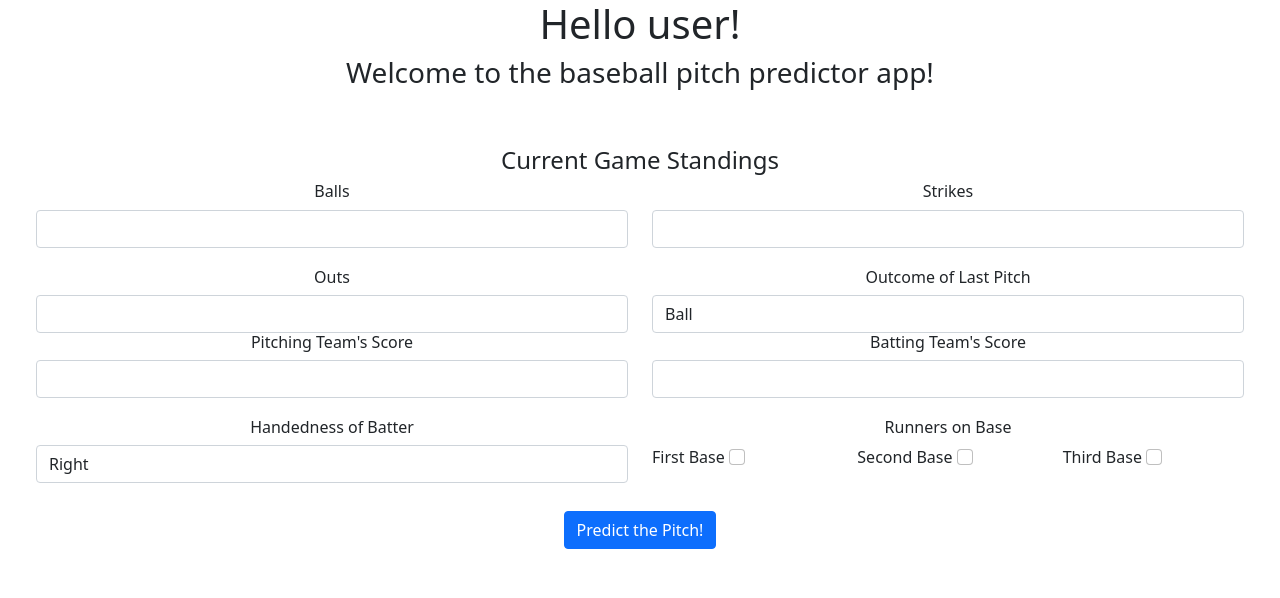
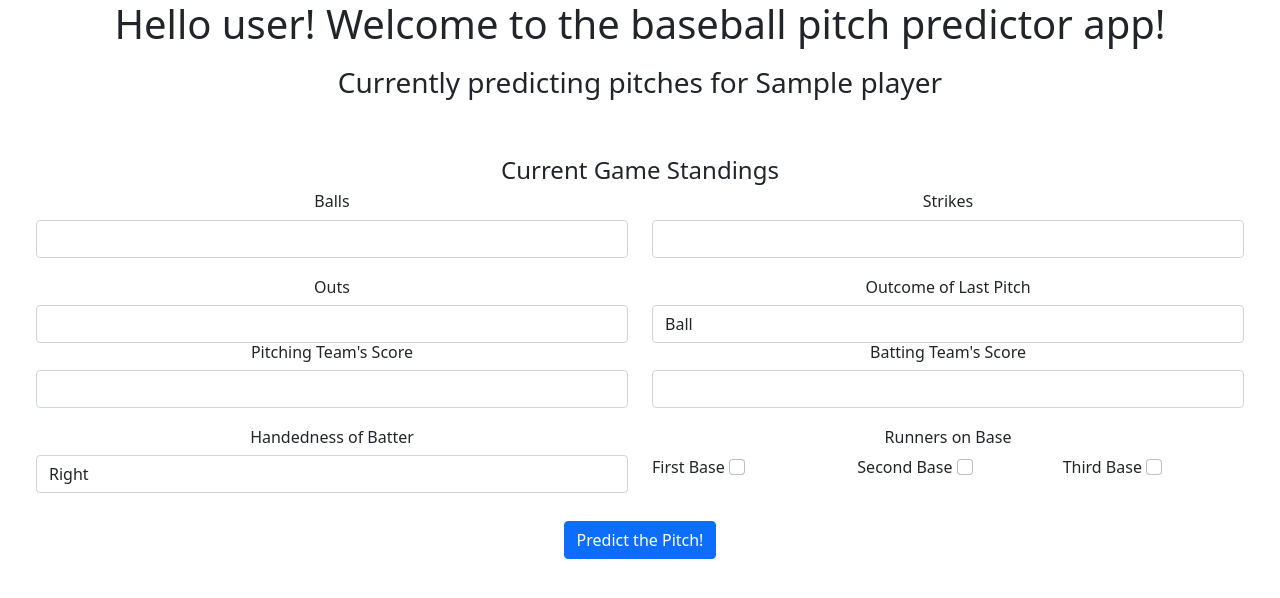
Before and after one commit to TanHess/AI-Algorithms-Project, a Flask app: template app/templates/base.html in a window 1280 px wide. Shown: the top 598 px of the page. Run offline with Flask 2, Linux system fonts and the light colour scheme; the template is opened without the code that fills it: most values are stand-ins (such as "Sample title", 1, 10 or a date in 2020); some libraries are stand-ins or nearby versions.

Commit message:
Added Baseball Player's name to HTML

```diff
--- a/app/routes.py
+++ b/app/routes.py
@@ -25,7 +25,7 @@ def get_largest_changes(base_odds, prediction_odds):
 
 @view.route('/',methods=['GET','POST'])
 def index():
-
+    player = "Shohei Ohtani"
     # Get the average stats for the pitcher:
     csv_path = os.path.join(os.getcwd(), "app", "Models", "savant_ohtani.csv")
     df = pd.read_csv(csv_path)
@@ -122,4 +122,4 @@ def index():
         # If no errors up until this point, set predict=True to display results:
         predict = True
 
-    return render_template('base.html',predict=predict, message=message, data=data, message2=message2)
+    return render_template('base.html',predict=predict, player=player, message=message, data=data, message2=message2)
--- a/app/templates/base.html
+++ b/app/templates/base.html
@@ -26,8 +26,9 @@
   </head>
   <body>
     <div class="form-group">
-      <h1 align="center">Hello user!</h1>
-      <h3 align="center">Welcome to the baseball pitch predictor app!<br></h2>
+      <h1 align="center">Hello user! Welcome to the baseball pitch predictor app!</h1>
+      <div class="col-xs-12" style="height:10px;"></div>
+      <h3 align="center">Currently predicting pitches for {{ player }}<br></h2>
     </div>
     <div class="pt-5"></div>
     <form class="container-fluid" action='' method="POST">
```
